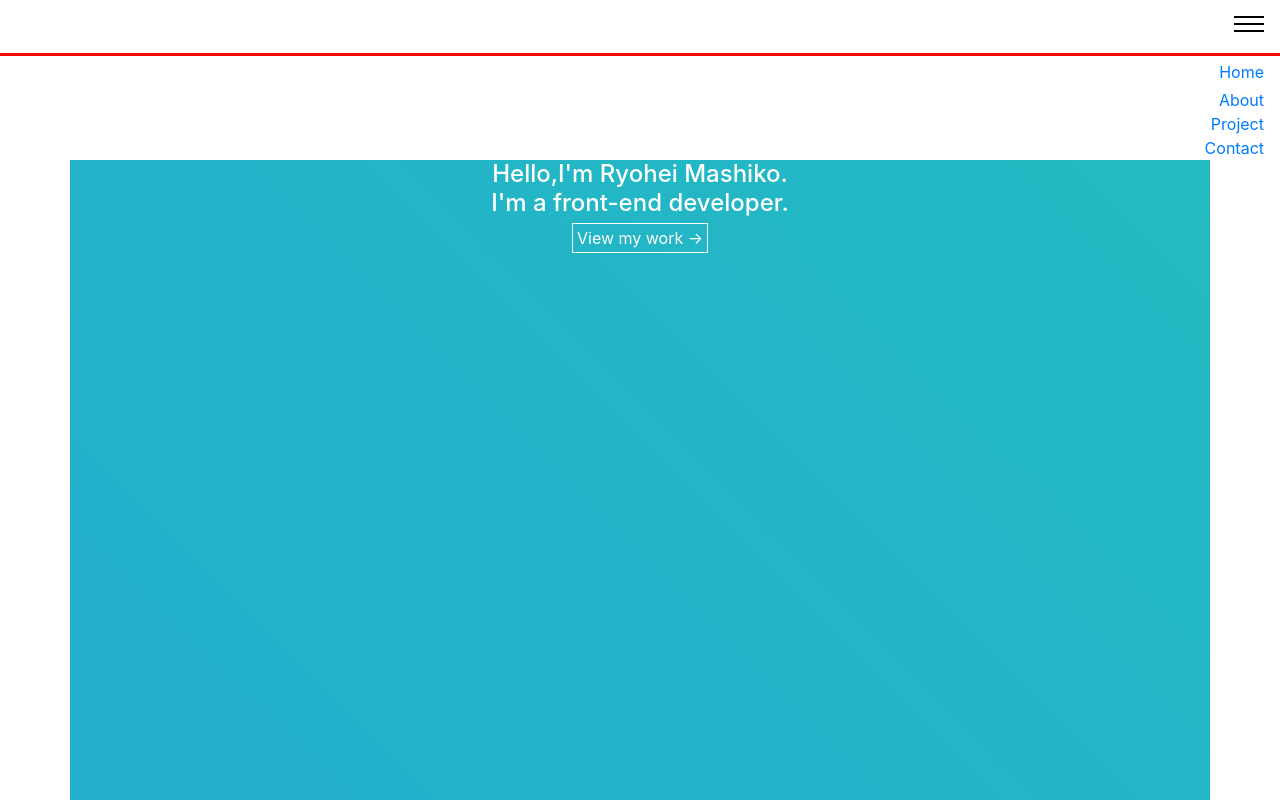
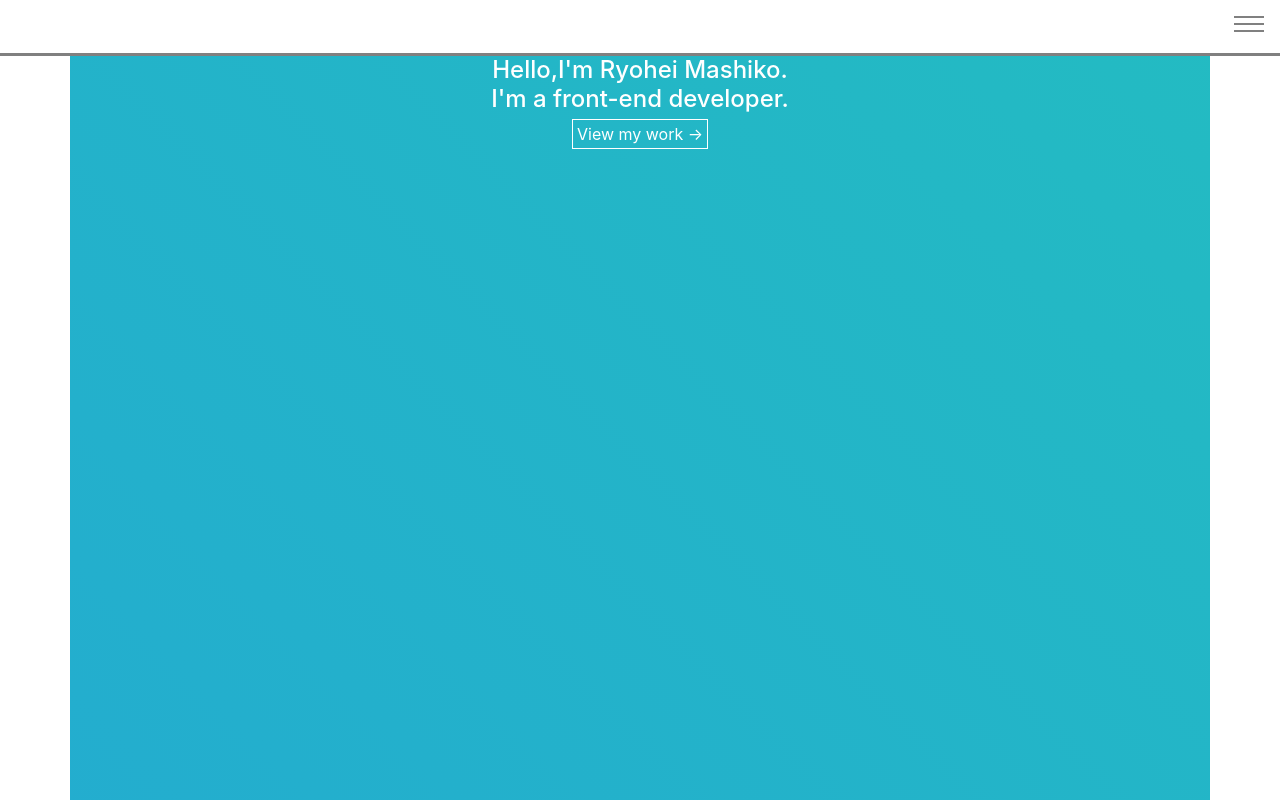
Before and after one commit to RyoheiMashiko/Portfolio_english, a plain HTML site: page index.html in a window 1280 px wide. Shown: the top 800 px of the page. Drawn offline with nearby package versions, Linux system fonts and the light colour scheme.

Commit message:
Updated.

```diff
--- a/css/styles.css
+++ b/css/styles.css
@@ -13,7 +13,11 @@
 }
 
 .icon {
-	border-bottom: red 3px solid ;
+	border-bottom: gray 3px solid ;
+}
+
+.nav {
+	color: gray;
 }
 
 h1 {
@@ -23,7 +27,7 @@ h1 {
 .line {
 	width: 30px;
 	height: 2px;
-	background: black;
+	background: gray;
 	margin-bottom: 5px;
 }
 
--- a/index.html
+++ b/index.html
@@ -21,11 +21,13 @@
           <div class="line"></div>
         </div>
       </div>
-      <div class="topnav d-flex flex-column text-right mr-3">
-        <a class="py-1" href="#Home">Home</a>
-        <a href="#About">About</a>
-        <a href="#Project">Project</a>
-        <a href="#Contact">Contact</a>
+      <div id="dropdown" style="display: none;">
+        <div class="d-flex flex-column text-right mr-3">
+          <a class="py-3" href="#Home">Home</a>
+          <a class="py-3" href="#About">About</a>
+          <a class="py-3" href="#Project">Project</a>
+          <a class="py-3" href="#Contact">Contact</a>
+        </div>
       </div>
     </header>
     <section>
```
